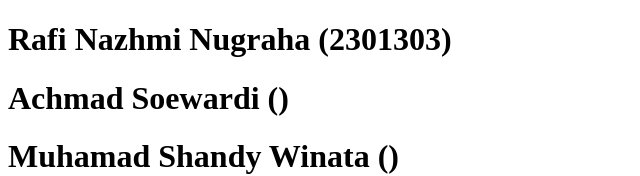
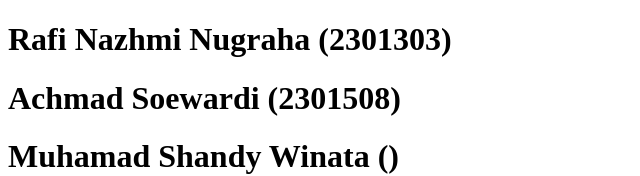
Before and after one commit to rafinazhminugraha/simpleHtmlWeb-Quiz2-PTI, a plain HTML site: page tesPullMerge.html in a window 1280 px wide. Shown: the top 176 px of the page, without its empty margins (0-640 px from the left). Drawn offline with Linux system fonts and the light colour scheme.

Commit message:
nim ahmad

```diff
--- a/tesPullMerge.html
+++ b/tesPullMerge.html
@@ -5,7 +5,7 @@
 </head>
 <body>
     <h1>Rafi Nazhmi Nugraha (2301303)</h1>
-    <h1>Achmad Soewardi ()</h1>
+    <h1>Achmad Soewardi (2301508)</h1>
     <h1>Muhamad Shandy Winata ()</h1>
 
     <h4> We Are Software Engineering Student</h4>
```
